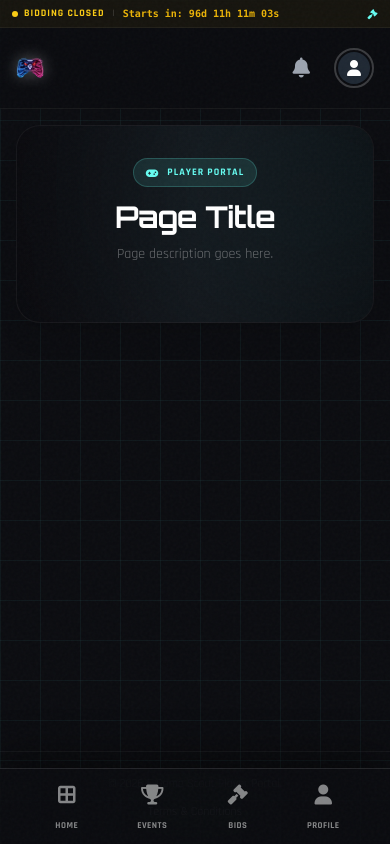
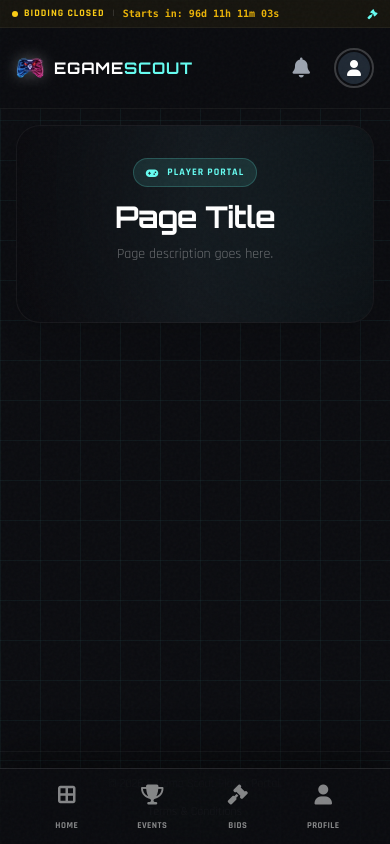
Before and after one commit to kachhadiyajanvi/E-GAMESCOUT, a Django app: template egamescout/web/templates/web/Player/player_page_base.html in a window 390 px wide. Run offline with Django 5.2, Linux system fonts and the light colour scheme; the template is opened without the code that fills it, so the values that code supplies are empty; data comes from the database, SQL or seed files in the repository; some libraries are stand-ins or nearby versions.

Commit message:
Refine player UI, mobile navigation, and tournament validation

```diff
--- a/egamescout/web/templates/web/Player/player_dashboard_base.html
+++ b/egamescout/web/templates/web/Player/player_dashboard_base.html
@@ -215,9 +215,12 @@
 
                 <!-- Mobile Toggle & Breadcrumbs -->
                 <div class="flex items-center gap-4">
-                    <!-- Mobile Logo (Replaces Hamburger) -->
-                    <a href="{% url 'index' %}" class="lg:hidden flex items-center gap-2">
+                    <!-- Mobile Logo Area -->
+                    <a href="{% url 'index' %}" class="lg:hidden flex items-center gap-2.5">
                         <img src="{% static 'web/images/logo.png' %}" alt="Logo" class="w-7 h-7 object-contain drop-shadow-[0_0_8px_rgba(255,255,255,0.3)]">
+                        <span class="font-display font-bold text-base tracking-wider leading-none">
+                            EGAME<span class="text-accent-cyan">SCOUT</span>
+                        </span>
                     </a>
 
                     <div class="hidden sm:flex flex-col justify-center">
```
